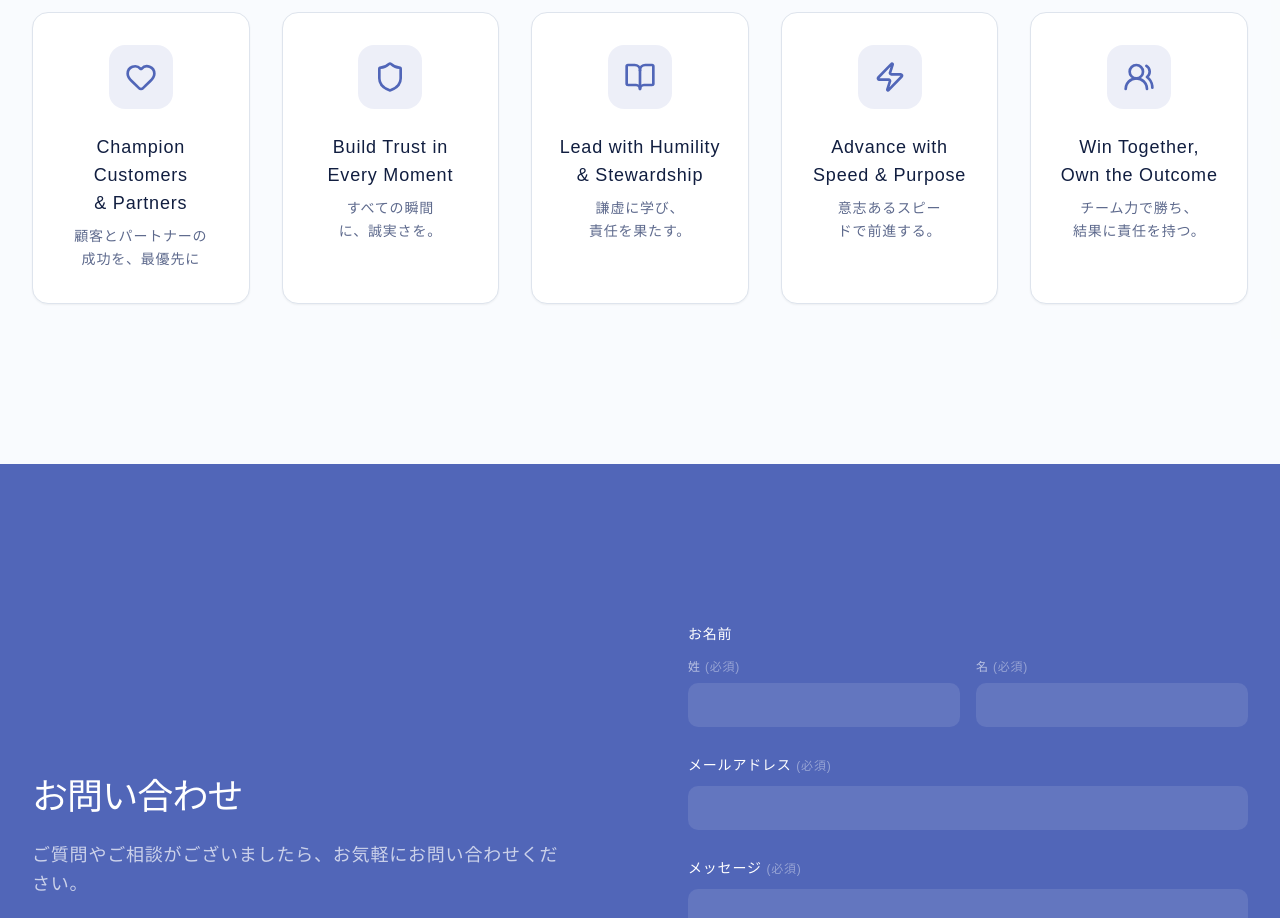
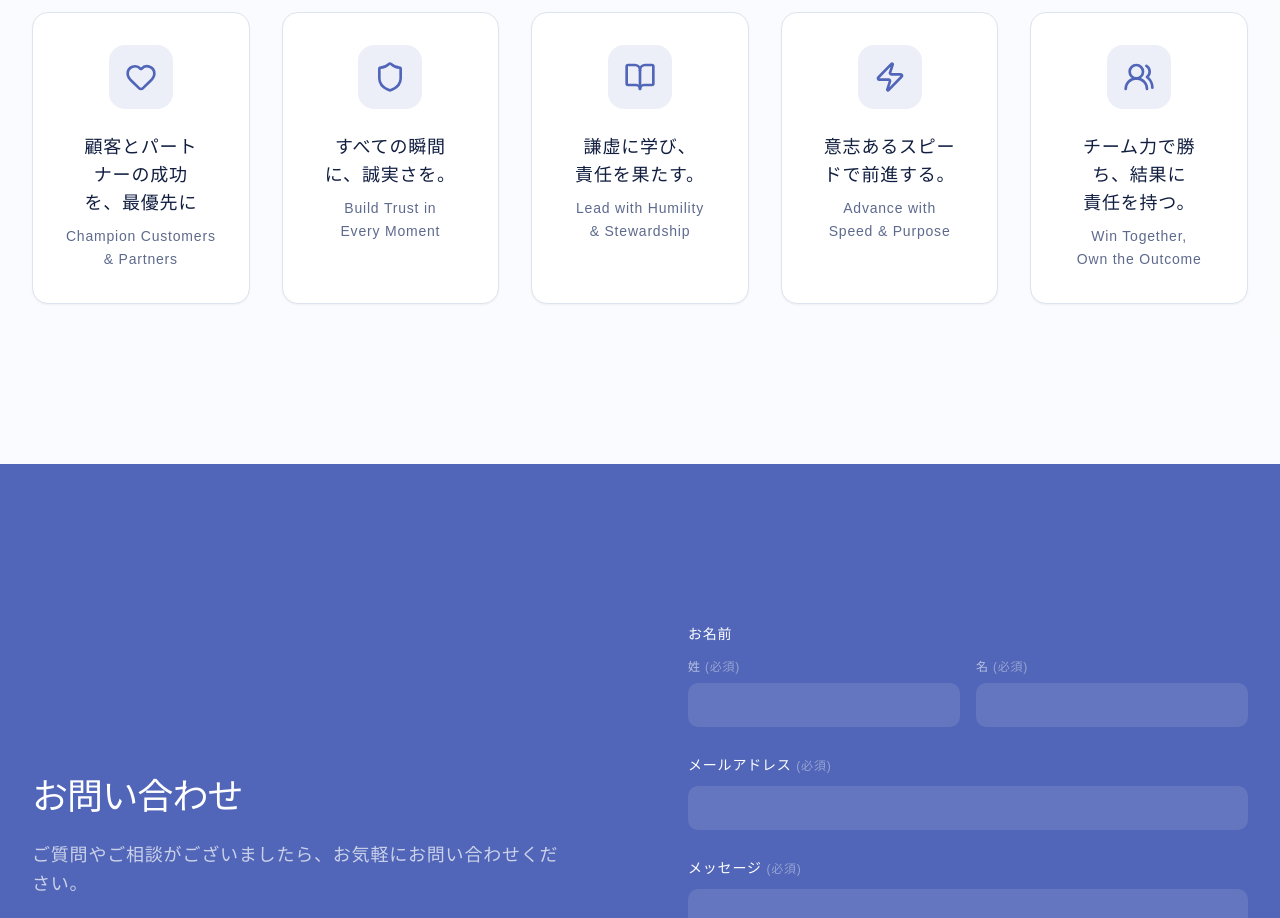
Before and after one commit to Haven-AI-Partners/corporate-website, a Next.js app: page /leadership in a window 1280 px wide. Shown: the part 1440-2358 px from the top of the page. Built offline with nearby package versions, Linux system fonts and the light colour scheme; no server answers.

Commit message:
fix: show only English text in values section when locale is English
The values section was always rendering both English and Japanese text
regardless of locale. Now it shows:
- English mode: English text only
- Japanese mode: Japanese text as heading, English as subtitle

```diff
--- a/components/sections/values.tsx
+++ b/components/sections/values.tsx
@@ -34,11 +34,13 @@ export function ValuesSection({ locale }: { locale: Locale }) {
                 </div>
                 <div className="mt-6 flex flex-col gap-2">
                   <h3 className="text-balance text-base font-medium leading-snug text-foreground lg:text-lg">
-                    {item.en}
+                    {locale === "ja" ? item.ja : item.en}
                   </h3>
-                  <p className="text-balance text-sm leading-relaxed text-muted-foreground">
-                    {item.ja}
-                  </p>
+                  {locale === "ja" && (
+                    <p className="text-balance text-sm leading-relaxed text-muted-foreground">
+                      {item.en}
+                    </p>
+                  )}
                 </div>
               </div>
             )
```
